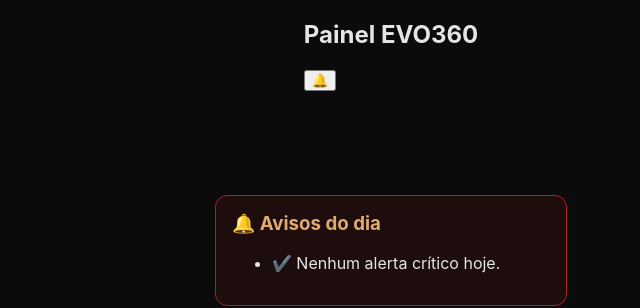
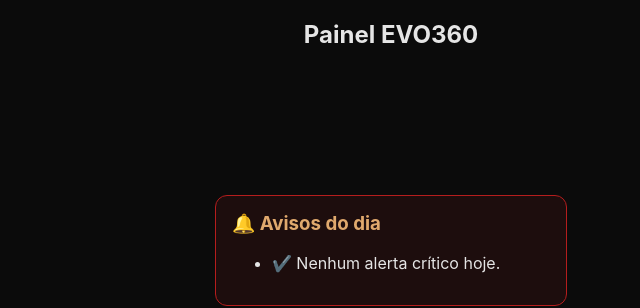
Before and after one commit to mbritodowglas-collab/evo360, a plain HTML site: page pages/home.html in a window 1280 px wide. Shown: the part 178-486 px from the top of the page, 249-889 px from the left. Drawn offline with Linux system fonts and the light colour scheme.

Commit message:
Atualizar o home.html

```diff
--- a/pages/home.html
+++ b/pages/home.html
@@ -11,11 +11,9 @@
   <header class="topbar">
     <img src="../assets/img/logo.svg" alt="EVO360" class="logo-small" />
     <h2>Painel EVO360</h2>
-    <button class="icon-btn" onclick="window.location.href='alertas.html'">🔔</button>
   </header>
 
   <main class="container">
-    <!-- AVISOS -->
     <section class="card highlight">
       <h3>🔔 Avisos do dia</h3>
       <ul id="daily-alerts">
@@ -23,13 +21,11 @@
       </ul>
     </section>
 
-    <!-- PROGRESSO -->
     <section class="card">
       <h3>📈 Progresso geral</h3>
       <p>12 alunos ativos • 3 avaliações agendadas</p>
     </section>
 
-    <!-- ATALHOS -->
     <section class="quick-actions">
       <button onclick="navTo('alunos.html')">👥 Alunos</button>
       <button onclick="navTo('avaliacoes.html')">📊 Avaliações</button>
@@ -38,7 +34,6 @@
     </section>
   </main>
 
-  <!-- RODAPÉ FIXO -->
   <nav class="navbar">
     <a href="home.html" class="active">🏠<span>Home</span></a>
     <a href="alunos.html">👥<span>Alunos</span></a>
```
